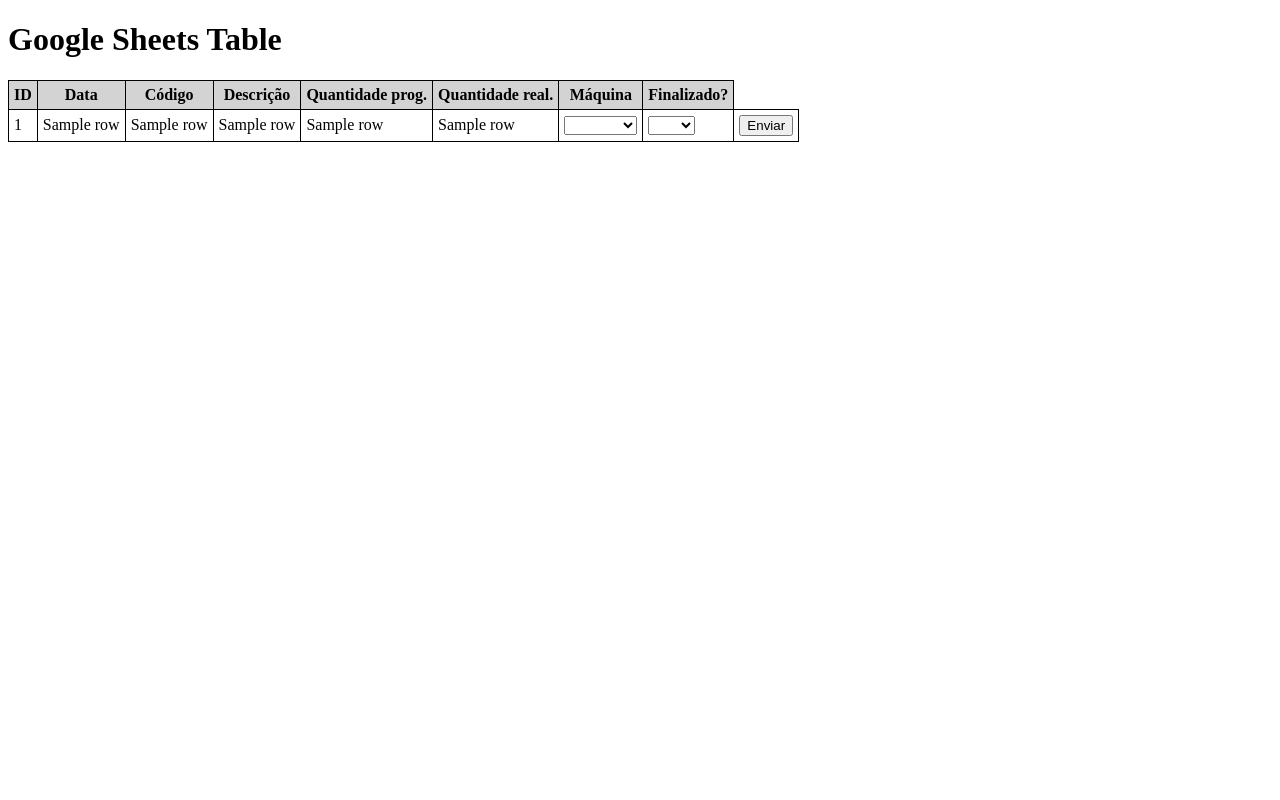
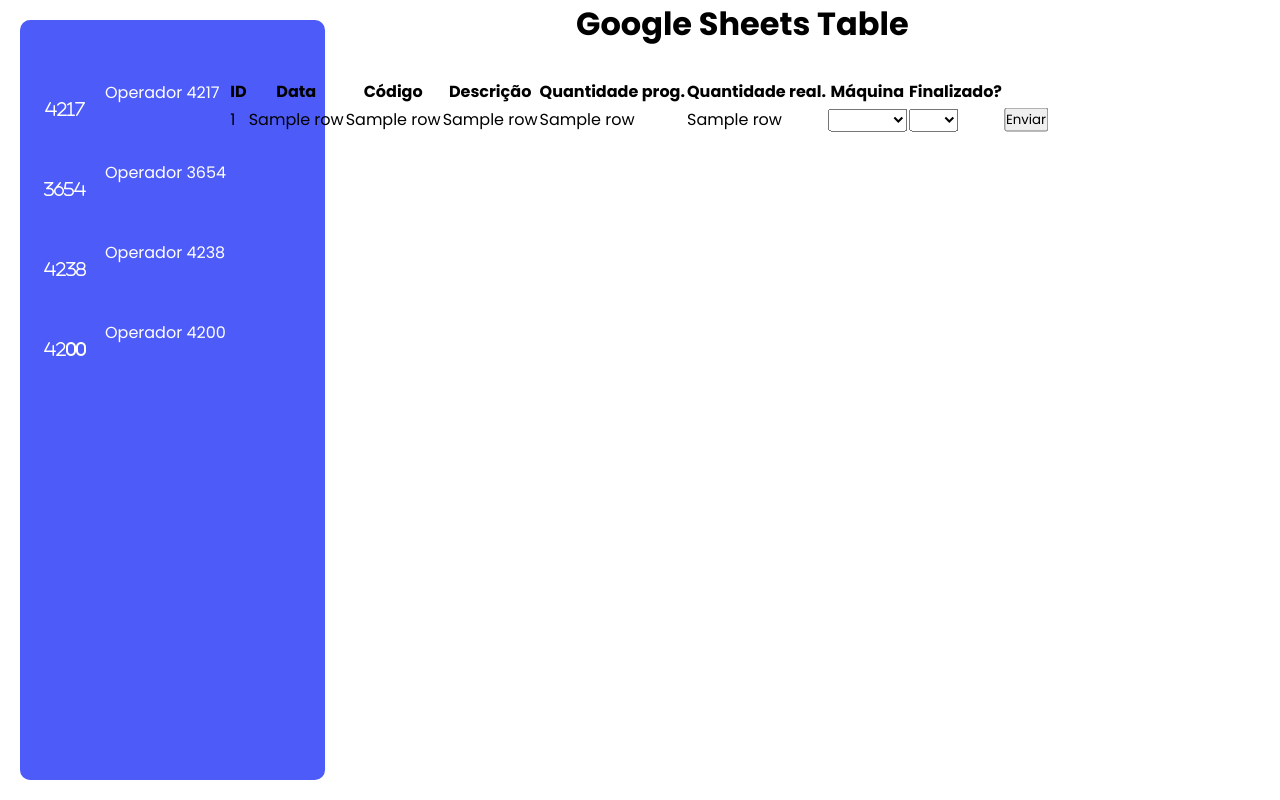
Before and after one commit to Cemag-pcp/apontamento-estamparia, a Flask app: template templates/index.html in a window 1280 px wide; the page is wider, and only the part inside the window is pictured. Run offline with Flask 3, Linux system fonts and the light colour scheme; the template is opened without the code that fills it: most values are stand-ins (such as "Sample title", 1, 10 or a date in 2020); parts of the project's set-up code (start-up, migrations or seed data) failed here and were passed over; some libraries are stand-ins or nearby versions.

Commit message:
adicionandonavbar

```diff
--- /dev/null
+++ b/static/styles/style.css
@@ -0,0 +1,71 @@
+@import url('https://fonts.googleapis.com/css2?family=Poppins:wght@100;200;300;400;500;600;700;800;900&display=swap');
+
+*{
+  margin: 0;
+  padding: 0;
+  box-sizing: border-box;
+  font-family: 'Poppins', sans-serif;
+}
+
+body{
+    min-height: 100vh;
+    background: #fff;
+}
+
+.navigation{
+    position: fixed;
+    top: 20px;
+    left: 20px;
+    bottom: 20px;
+    width: 300px;
+    border-radius: 10px;
+    box-sizing: initial;
+    border-left: 5px solid #4d5bf9;
+    background: #4d5bf9;
+    transition: 0.5s;
+}
+
+.navigation ul{
+    position: absolute;
+    top: 0;
+    left: 0;
+    width: 100%;
+    padding-left: 5px;
+    padding-top: 40px;
+}
+
+.navigation ul li{
+    position: relative;
+    list-style: none;
+    width: 100%;
+    padding-left: 5px;
+    padding-top: 20px;
+}
+
+.navigation ul li a{
+    position: relative;
+    display: block;
+    width: 100%;
+    display: flex;
+    text-decoration: none;
+    color: #fff;
+}
+
+.navigation ul li a .icon{
+    position: relative;
+    display: block;
+    min-width: 60px;
+    height: 60px;
+    line-height: 60px;
+    text-align: center;
+}
+
+.navigation ul li a .icon ion-icon{
+    font-size: 1.5em;
+}
+
+.navigation ul li a .title{
+    position: relative;
+    display: block;
+    padding-left: 10px;
+}
--- a/templates/index.html
+++ b/templates/index.html
@@ -1,25 +1,44 @@
 <!DOCTYPE html>
 <html>
 <head>
+    <meta charset="UTF-8">
+    <meta http-equiv="X-UA-Compatible" content="IE=edge">
+    <meta name="viewport" content="width=device-width, initial-scale=1.0">
     <title>Google Sheets Table</title>
-    <style>
-        table {
-            border-collapse: collapse;
-        }
-
-        th, td {
-            border: 1px solid black;
-            padding: 5px;
-        }
-
-        th {
-            background-color: lightgray;
-        }
-    </style>
+    <script src="https://kit.fontawesome.com/d1807a784c.js" crossorigin="anonymous"></script>
+    <link rel= "stylesheet" type= "text/css" href= "{{ url_for('static',filename='styles/style.css') }}">
 </head>
 <body>
-    <h1>Google Sheets Table</h1>
-    <table>
+    <div class="navigation">
+        <ul>
+            <li class="list">
+                <a href="/">
+                    <span class="icon"><i class="fa-regular fa-4"></i><i class="fa-regular fa-2"></i><i class="fa-regular fa-1"></i><i class="fa-regular fa-7"></i></span>
+                    <span class="title">Operador 4217</span>
+                </a>
+            </li>
+            <li class="list">
+                <a href="/">
+                    <span class="icon"><i class="fa-regular fa-3"></i><i class="fa-regular fa-6"></i><i class="fa-regular fa-5"></i><i class="fa-regular fa-4"></i></span>
+                    <span class="title">Operador 3654</span>
+                </a>
+            </li>
+            <li class="list">
+                <a href="/">
+                    <span class="icon"><i class="fa-regular fa-4"></i><i class="fa-regular fa-2"></i><i class="fa-regular fa-3"></i><i class="fa-regular fa-8"></i></span>
+                    <span class="title">Operador 4238</span>
+                </a>
+            </li>
+            <li class="list">
+                <a href="/">
+                    <span class="icon"><i class="fa-regular fa-4"></i><i class="fa-regular fa-2"></i><i class="fa-solid fa-0"></i><i class="fa-solid fa-0"></i></span>
+                    <span class="title">Operador 4200</span>
+                </a>
+            </li>
+        </ul>
+    </div>
+    <h1 style="position: relative; left: 5%;transform: translate(40%,0%);">Google Sheets Table</h1>
+    <table style="position: relative; left: 5%;transform: translate(20%,50%);">
         <thead>
             <tr>
                 <th>ID</th>
```
